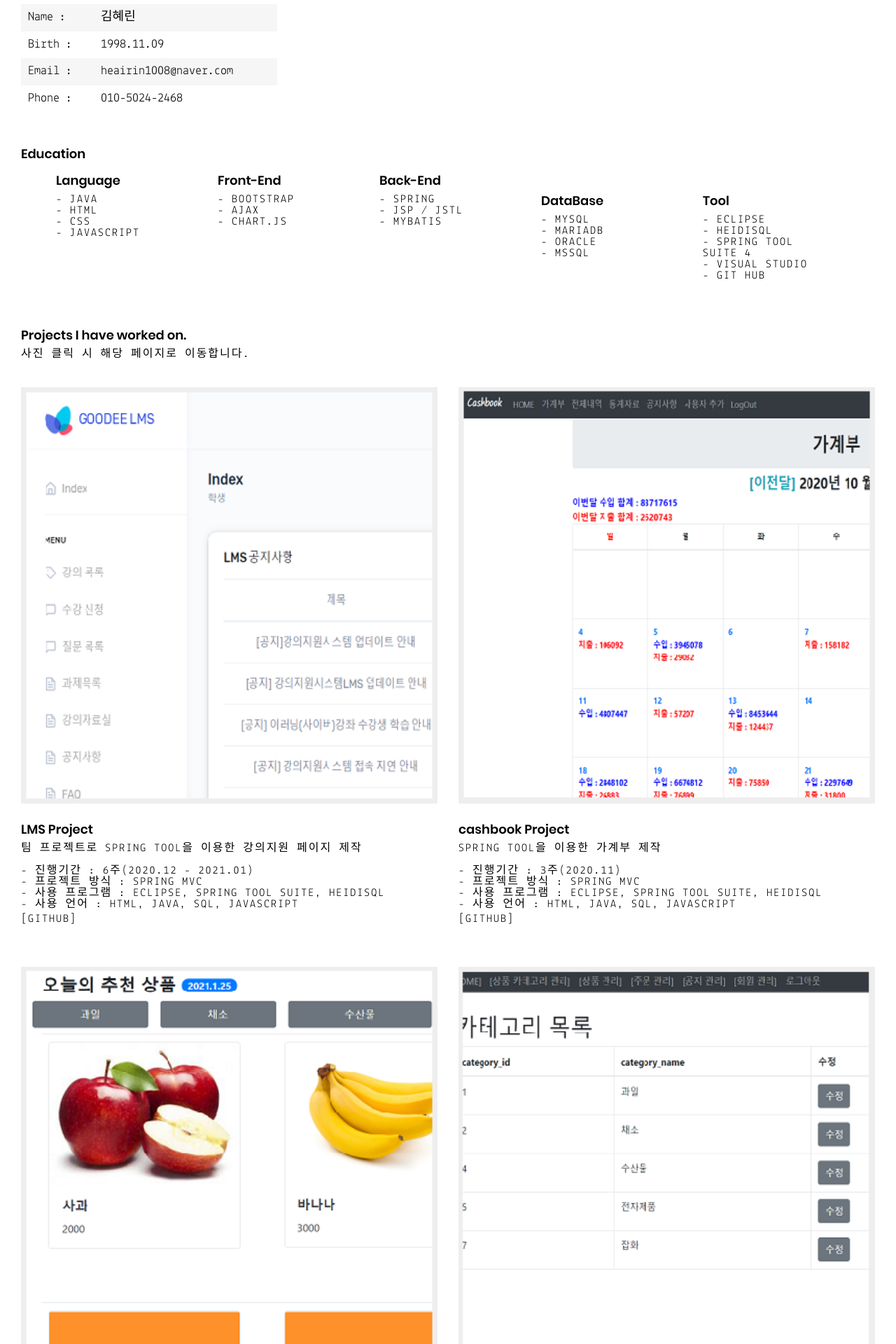
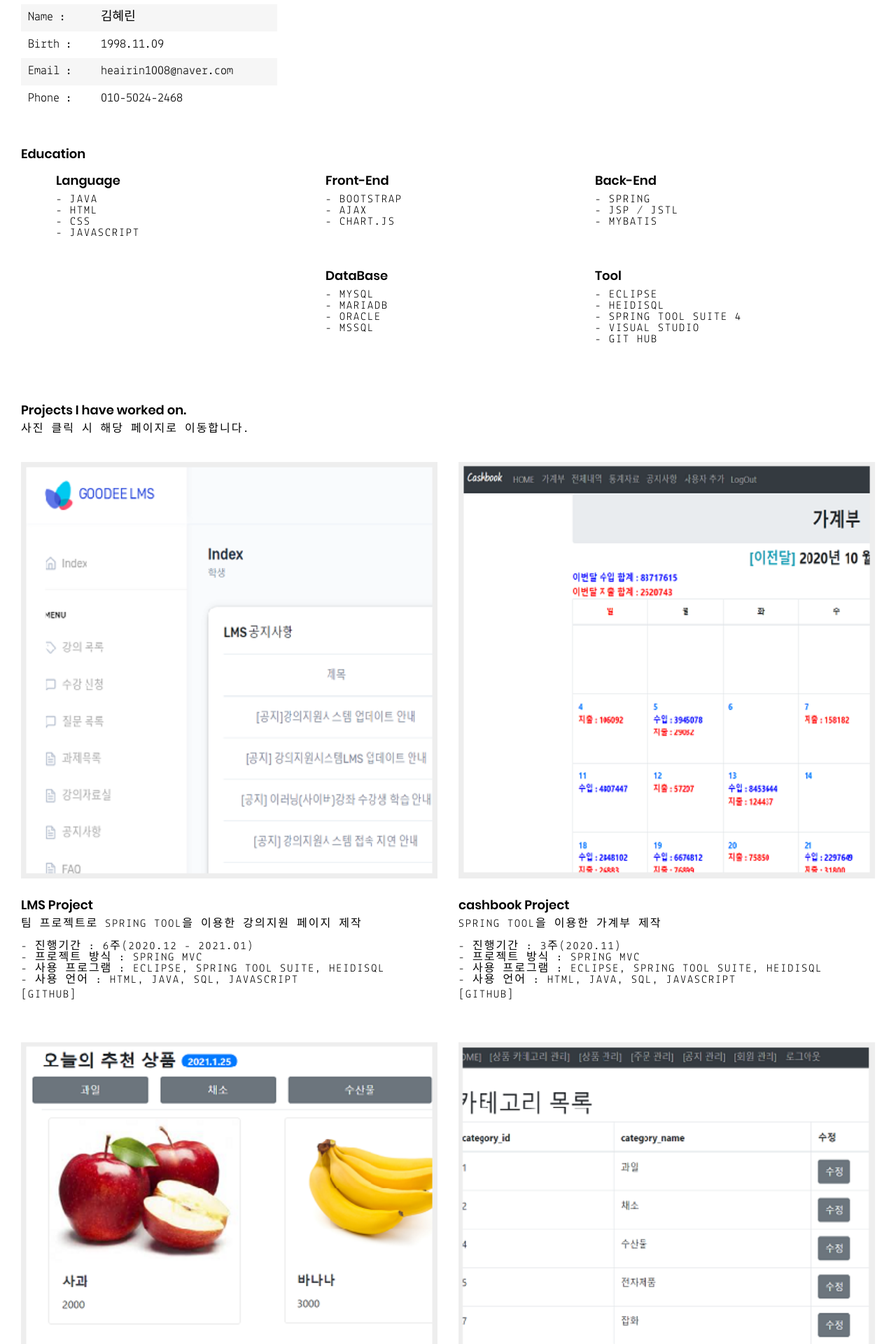
Before and after one commit to heairin1008/heairin1008.github.io, a Jekyll site: the page built from index.html, in a window 1280 px wide. Shown: the part 354-2274 px from the top of the page at 70% size. Built offline with Jekyll 4.4.1, drawn with Linux system fonts in a browser that asks for light colours.

Commit message:
Update _layout.scss

```diff
--- a/assets/scss/_layout.scss
+++ b/assets/scss/_layout.scss
@@ -387,7 +387,7 @@
 
 	@media (min-width: $breakpoint-medium) {
 		li {
-			width: 20%;
+			width: 33.333333%;
 		}
 	}
 
```
